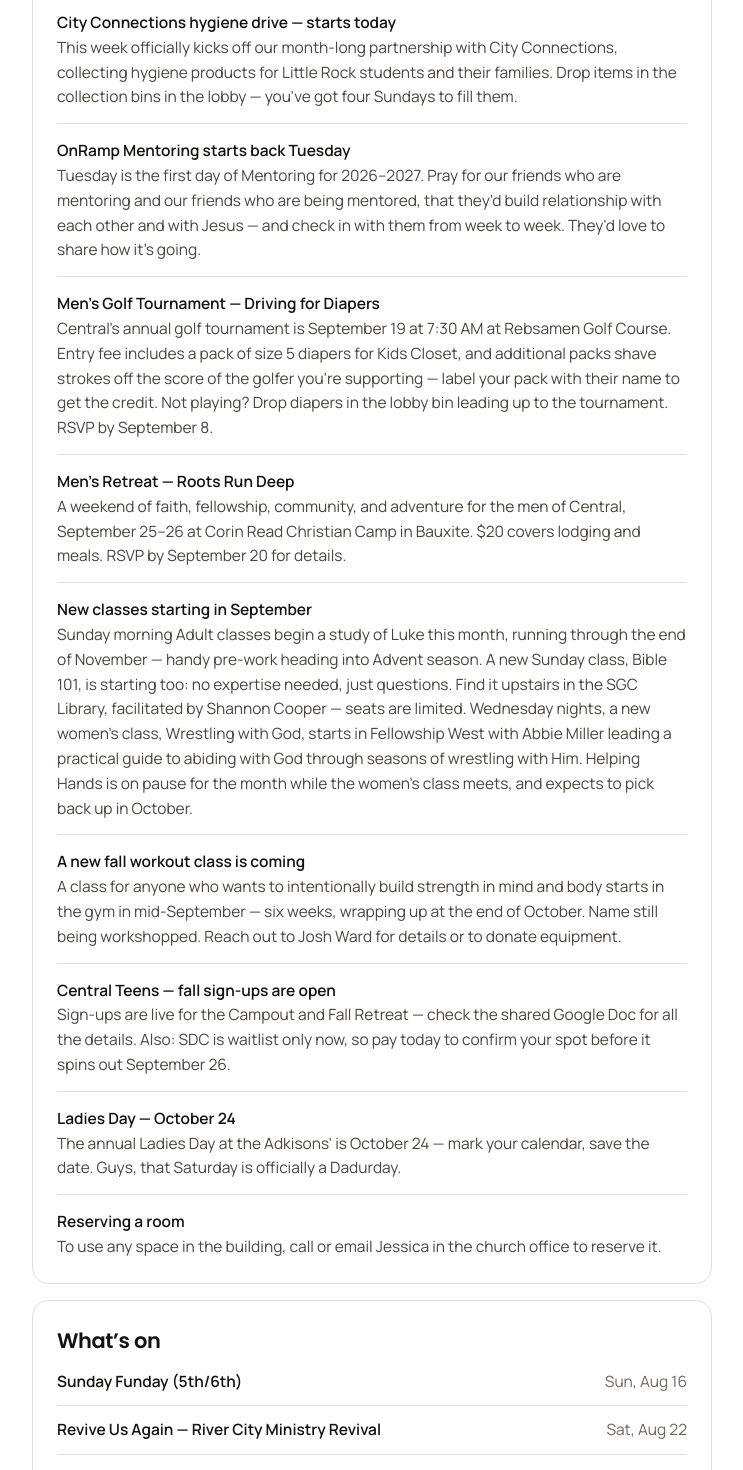
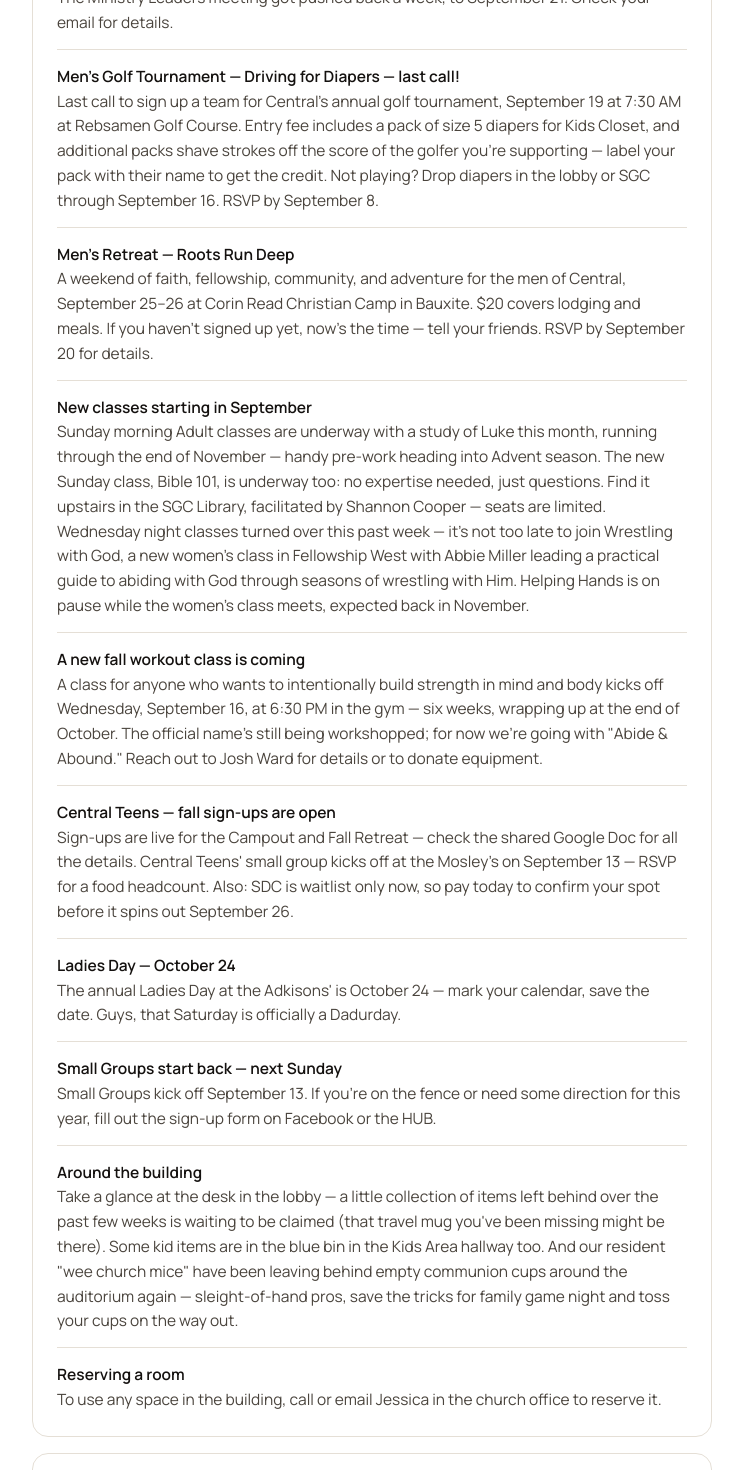
Before and after one commit to tmcmanus1994/central-church, a Next.js app: page /hub in a window 1280 px wide. Shown: the part 760-2230 px from the top of the page, without its empty margins (268-1011 px from the left). Built offline with nearby package versions, Linux system fonts and the light colour scheme.

Commit message:
Bulletin update — September 6, 2026
Weekly bulletin refresh from inbox/2026-09-07 (email + PDF): new
Looking Ahead events, corrected Helping Hands pause date, updated
announcements, and new withheld prayer-list entries.

Co-Authored-By: Claude Sonnet 5 <noreply@anthropic.com>

```diff
--- /dev/null
+++ b/runs/2026-09-07-summary.md
@@ -0,0 +1,79 @@
+# Bulletin update — September 6, 2026
+
+Source: `inbox/2026-09-07/email.md` (Jessica Ward, "Weekly Bulletin 09.06.26"), cross-checked
+against `inbox/2026-09-07/bulletin.pdf` via `node scripts/import-bulletin.mjs`. No contradictions
+between the two — the PDF only added detail the email didn't cover.
+
+## What changed
+
+**`bulletin.ts`**
+- `weekOf` → "September 6, 2026"; prepended "August 30, 2026" to `archive`.
+- Replaced `announcements` with this week's content: City Connections hygiene drive reframed as an
+  ongoing all-month collection (no longer "starts today"), a new note that the Ministry Leaders
+  meeting moved to 9/21, the Golf Tournament given "last call" urgency plus the SGC drop-off option
+  and the 9/16 diaper-credit deadline, the Men's Retreat nudged with the email's "now is the time"
+  reminder, the "new classes" writeup updated to present tense with the Helping Hands pause now
+  reading "expected back in November" (corrected from the PDF, which superseded last week's
+  "October"), the fall workout class given its Wednesday 6:30 PM / September 16 start time and its
+  working nickname "Abide & Abound," Central Teens' announcement gaining the Mosley's small-group
+  kickoff, a new "Small Groups start back" item pointing to the HUB/Facebook sign-up form, and a new
+  "Around the building" item covering the lobby lost-and-found and the (email's own) "wee church
+  mice" communion-cup reminder. Dropped last week's now-stale "Area Wide Worship — tonight!" and
+  "OnRamp Mentoring starts back Tuesday" — both events already happened and neither was restated
+  this week. "Ladies Day" and "Reserving a room" stayed — standing, non-dated info.
+- `ongoing` → added a new **Book Study** entry (Andrea Tappe & Mary Joy Wilson, starts Tuesday
+  Sept. 15, every other week; location given only as "a member's home" — the PDF's literal street
+  address was left out, matching how Ladies Day and the Teens' Mosley's kickoff handle personal
+  home locations).
+- `wednesdayClasses` → Helping Hands pause note corrected from "expected back in October" to
+  "expected back in November," per this week's PDF.
+- `orderOfWorship` → fully replaced with this week's order (Step by Step, Welcome: Bell Family,
+  Firm Foundation, Blessed Assurance, We Shall Assemble, Communion: Josh Ward, As the Deer, Prayer
+  for the Lost, Dismiss Children's Church, 10,000 Reasons, Scripture Reading, Sermon: Steven
+  Hovater, A Common Love, Family News, When We All Get to Heaven, Sending Blessing).
+- `giving` and `prayer` left untouched — nothing in the email unmistakably asks for a publishable
+  change to either.
+
+**`bulletin-events.ts`**
+- Added **Small Groups Kickoff** (Sept. 13, congregation-wide) and **Central Teens Small Group
+  Kickoff** (Sept. 13, at the Mosley's — location kept vague for the same privacy reason as the
+  Book Study above) as two distinct events; the email's "small groups start next Sunday" and the
+  PDF's separate Teens sidebar both point to the 13th.
+- Added **Teens SDC Trip** (Sept. 26), **Harvest Month** (Oct. 1), and **Teen Area Wide** (Oct. 4)
+  from the PDF's "Looking Ahead" list — all three are thin on detail (no location or description
+  beyond the title/date), so they're published as bare date placeholders rather than have anything
+  invented.
+- Re-added **Central Discovery** for its next quarterly occurrence, Oct. 11 (same standing
+  description; no time given this cycle, so it's `allDay`).
+- **Ministry Leader Meeting** gained a one-line description noting the reschedule to Sept. 21, per
+  the email.
+- Removed five events more than 14 days past: River City Revival, Shannabration, Central Discovery
+  (Aug. 23 occurrence, superseded by the Oct. 11 re-add above), Sunday Funday (5th/6th, Aug. 16),
+  and the Small Group Informational Fair (Aug. 23). Routine cleanup, not cancellations.
+
+## Withheld (rule 4 — not written to public files)
+
+- Sarah Laffoon's baby shower (Sept. 13) — already in `withheldFromBulletin`; this week's sources
+  confirm the same date, no change needed.
+- New prayer-list items from this week's PDF, added to `withheldFromBulletin`: Shelby Lillard's
+  father's death, Wilma Wilcox's death (family grieving), Graciella's mini stroke, Mark Adkison's
+  dad Ralph's cancer treatment, and Gary Low's and Roger Baker's "health struggles" entries.
+- Updated the existing Janet Hall entry to reflect this week's status (improving, back at the rehab
+  center) rather than last week's wording.
+- Left three bare "continued prayers" names (Barbara Hubert, Bobby Hall, Holly Perry) uncovered by
+  an individual entry — no distinguishing detail was given for them beyond being on the list, so
+  they fall under the existing generic "Named prayer requests (health, surgery, bereavement)" item.
+- The new Book Study's home address (7 Cherryside Ct) was not published — used "a member's home"
+  instead, matching how other member-home locations are handled elsewhere in this file.
+
+## Email/PDF contradictions
+
+None. The PDF's Helping Hands note ("will pause until November") updates — but doesn't contradict —
+last week's published "expected back in October," since neither the email nor last week's PDF had
+actually said October with this level of confidence; treated as a correction, not a conflict.
+
+## Skipped / left alone
+
+- Harvest Month (Oct. 1) — the PDF's "Looking Ahead" list gives only the name and date, no other
+  detail; published as a bare placeholder event rather than invented copy.
+- Teens SDC Trip and Teen Area Wide — same treatment; no location given in either source.
--- a/src/content/bulletin-events.ts
+++ b/src/content/bulletin-events.ts
@@ -29,37 +29,6 @@ export interface BulletinEvent extends ChurchEvent {
 }
 
 export const bulletinEvents: BulletinEvent[] = [
-  {
-    slug: "river-city-revival",
-    title: "Revive Us Again — River City Ministry Revival",
-    start: "2026-08-22T18:00:00-05:00",
-    end: "2026-08-22T20:00:00-05:00",
-    location: "River City Ministry, 1021 E Washington Ave, North Little Rock, AR 72114",
-    offsite: true,
-    description:
-      "A summer revival and gospel meeting hosted by River City Ministry in North Little Rock, themed around 2 Chronicles 7:14. Speakers: Harold Young (5th St. Church of Christ, Newport), Keith Lape (River City Church, North Little Rock), and John Armstrong (River City Ministry). Refreshments served — come as you are, all are welcome.",
-    tag: "All Church",
-    aliases: ["Revive Us Again", "River City Revival", "Summer Revival"],
-  },
-  {
-    slug: "shannabration",
-    title: "Shannabration",
-    start: "2026-08-23T17:00:00-05:00",
-    end: "2026-08-23T20:00:00-05:00",
-    location: "Central Gym",
-    description:
-      "A 25th work-anniversary celebration honoring Shannon Cooper, with indoor and outdoor seating and two lines of food. Wear Kelly green if you've got it, and bring a side or dessert to share (green beans are popular, but feel free to branch out) — or a card of appreciation if a public toast isn't your thing. The SGC and Worship Center will be closed for the event.",
-    tag: "All Church",
-  },
-  {
-    slug: "central-discovery",
-    title: "Central Discovery",
-    start: "2026-08-23T09:00:00-05:00",
-    location: "Worship Center Lobby",
-    description:
-      "A quarterly \"get to know Central\" class. If you're new around here, this is for you.",
-    tag: "All Church",
-  },
   {
     slug: "mentor-info-meeting",
     title: "Mentor Info Meeting",
@@ -102,17 +71,6 @@ export const bulletinEvents: BulletinEvent[] = [
       "Central hosts the central Arkansas family of churches for an evening of song and prayer. No childcare is provided, though the kids area will be open for movers and shakers.",
     tag: "All Church",
     aliases: ["Area Wide Worship"],
-  },
-  {
-    slug: "sunday-funday-5-6",
-    title: "Sunday Funday (5th/6th)",
-    start: "2026-08-16T09:00:00-05:00",
-    allDay: true,
-    location: "Central Kids Wing",
-    description: "For 5th and 6th graders.",
-    tag: "Central Kids",
-    ministrySlug: "children",
-    aliases: ["Sunday Funday (5/6th)"],
   },
   {
     slug: "sunday-funday-sept-6",
@@ -160,16 +118,64 @@ export const bulletinEvents: BulletinEvent[] = [
     aliases: ["Roots Run Deep"],
   },
   {
-    slug: "small-group-info-fair",
-    title: "Small Group Informational Fair",
-    start: "2026-08-23T09:00:00-05:00",
+    slug: "small-groups-kickoff",
+    title: "Small Groups Kickoff",
+    start: "2026-09-13T09:00:00-05:00",
+    allDay: true,
+    location: "823 W 6th St, Little Rock",
+    description:
+      "Small Groups kick off for the year. If you're on the fence or need some direction, fill out the sign-up form on Facebook or the HUB.",
+    tag: "Life Groups",
+    ministrySlug: "life-groups",
+  },
+  {
+    slug: "teens-small-group-kickoff",
+    title: "Central Teens Small Group Kickoff",
+    start: "2026-09-13T09:00:00-05:00",
+    allDay: true,
+    location: "The Mosley's",
+    offsite: true,
+    description: "Central Teens' small group kicks off at the Mosley's — RSVP for a food headcount.",
+    tag: "Central Teens",
+    ministrySlug: "teens",
+  },
+  {
+    slug: "teens-sdc-trip",
+    title: "Teens SDC Trip",
+    start: "2026-09-26T09:00:00-05:00",
+    allDay: true,
+    location: "823 W 6th St, Little Rock",
+    description: "SDC is waitlist only — pay now to confirm your spot before it fills up.",
+    tag: "Central Teens",
+    ministrySlug: "teens",
+    aliases: ["SDC"],
+  },
+  {
+    slug: "harvest-month",
+    title: "Harvest Month",
+    start: "2026-10-01T09:00:00-05:00",
+    allDay: true,
+    location: "823 W 6th St, Little Rock",
+    tag: "All Church",
+  },
+  {
+    slug: "central-discovery-oct",
+    title: "Central Discovery",
+    start: "2026-10-11T09:00:00-05:00",
     allDay: true,
     location: "Worship Center Lobby",
     description:
-      "Questions about how small groups work at Central — by age and location? Stop by the lobby after worship. A sign-up form is also on Facebook, the HUB, or with your class leader. Groups kick off September 13.",
-    tag: "Life Groups",
-    ministrySlug: "life-groups",
-    aliases: ["Small Group fair", "Small Groups Info Fair"],
+      "A quarterly \"get to know Central\" class. If you're new around here, this is for you.",
+    tag: "All Church",
+  },
+  {
+    slug: "teen-area-wide",
+    title: "Teen Area Wide",
+    start: "2026-10-04T09:00:00-05:00",
+    allDay: true,
+    location: "823 W 6th St, Little Rock",
+    tag: "Central Teens",
+    ministrySlug: "teens",
   },
   {
     slug: "ladies-day",
@@ -187,6 +193,7 @@ export const bulletinEvents: BulletinEvent[] = [
     start: "2026-09-21T09:00:00-05:00",
     allDay: true,
     location: "823 W 6th St, Little Rock",
+    description: "Pushed back a week, to September 21 — check your email for details.",
     tag: "All Church",
   },
 ];
@@ -250,12 +257,36 @@ export const withheldFromBulletin: { item: string; reason: string }[] = [
     reason: "health information naming a minor — extra caution beyond the usual policy",
   },
   {
-    item: "Janet Hall — health struggles, improving",
-    reason: "health information about a named individual",
+    item: "Janet Hall — health improving, back at the rehab center",
+    reason: "health information about a named individual; status updated from this week's bulletin",
   },
   {
     item: "Mark Adkison & Pam Stamper — back issues",
     reason: "health information about named individuals",
+  },
+  {
+    item: "Mark Adkison's dad, Ralph — cancer treatment",
+    reason: "health information about a named individual",
+  },
+  {
+    item: "Shelby Lillard (former member) — family prayer, her father passed away",
+    reason: "bereavement information about a named individual",
+  },
+  {
+    item: "Wilma Wilcox — family grieving her death",
+    reason: "bereavement information about a named individual",
+  },
+  {
+    item: "Graciella (Iglesia member) — mini stroke, prayers for her medical plan",
+    reason: "health information about a named individual",
+  },
+  {
+    item: "Gary Low — health struggles",
+    reason: "health information about a named individual",
+  },
+  {
+    item: "Roger Baker — health struggles",
+    reason: "health information about a named individual",
   },
   { item: "Weekly offering and budget figures", reason: "internal finances" },
   {
--- a/src/content/bulletin.ts
+++ b/src/content/bulletin.ts
@@ -78,48 +78,52 @@ export interface Bulletin {
 }
 
 export const bulletin: Bulletin = {
-  weekOf: "August 30, 2026",
+  weekOf: "September 6, 2026",
 
   announcements: [
     {
-      title: "Area Wide Worship — tonight!",
-      body: "Central hosts our central Arkansas family of churches for an evening of song and prayer, right here in the auditorium, starting at 6 tonight. Parking assistance will be available (we won't call it valet, but ask nicely). No childcare is provided, though the kids area will be open for movers and shakers. Help us have the building looking nice for our guests — a glance at your row for any trash before you head out this morning goes a long way.",
+      title: "City Connections hygiene drive — all month",
+      body: "September is hygiene product collection month, partnering with City Connections to serve Little Rock students and their families. Drop items in the collection bin in the lobby any Sunday this month.",
     },
     {
-      title: "City Connections hygiene drive — starts today",
-      body: "This week officially kicks off our month-long partnership with City Connections, collecting hygiene products for Little Rock students and their families. Drop items in the collection bins in the lobby — you've got four Sundays to fill them.",
+      title: "Ministry Leaders — meeting moved to 9/21",
+      body: "The Ministry Leaders meeting got pushed back a week, to September 21. Check your email for details.",
     },
     {
-      title: "OnRamp Mentoring starts back Tuesday",
-      body: "Tuesday is the first day of Mentoring for 2026–2027. Pray for our friends who are mentoring and our friends who are being mentored, that they'd build relationship with each other and with Jesus — and check in with them from week to week. They'd love to share how it's going.",
-    },
-    {
-      title: "Men's Golf Tournament — Driving for Diapers",
-      body: "Central's annual golf tournament is September 19 at 7:30 AM at Rebsamen Golf Course. Entry fee includes a pack of size 5 diapers for Kids Closet, and additional packs shave strokes off the score of the golfer you're supporting — label your pack with their name to get the credit. Not playing? Drop diapers in the lobby bin leading up to the tournament. RSVP by September 8.",
+      title: "Men's Golf Tournament — Driving for Diapers — last call!",
+      body: "Last call to sign up a team for Central's annual golf tournament, September 19 at 7:30 AM at Rebsamen Golf Course. Entry fee includes a pack of size 5 diapers for Kids Closet, and additional packs shave strokes off the score of the golfer you're supporting — label your pack with their name to get the credit. Not playing? Drop diapers in the lobby or SGC through September 16. RSVP by September 8.",
       contact: { name: "Josh Ward" },
     },
     {
       title: "Men's Retreat — Roots Run Deep",
-      body: "A weekend of faith, fellowship, community, and adventure for the men of Central, September 25–26 at Corin Read Christian Camp in Bauxite. $20 covers lodging and meals. RSVP by September 20 for details.",
+      body: "A weekend of faith, fellowship, community, and adventure for the men of Central, September 25–26 at Corin Read Christian Camp in Bauxite. $20 covers lodging and meals. If you haven't signed up yet, now's the time — tell your friends. RSVP by September 20 for details.",
       contact: { name: "Ben Thomas" },
     },
     {
       title: "New classes starting in September",
-      body: "Sunday morning Adult classes begin a study of Luke this month, running through the end of November — handy pre-work heading into Advent season. A new Sunday class, Bible 101, is starting too: no expertise needed, just questions. Find it upstairs in the SGC Library, facilitated by Shannon Cooper — seats are limited. Wednesday nights, a new women's class, Wrestling with God, starts in Fellowship West with Abbie Miller leading a practical guide to abiding with God through seasons of wrestling with Him. Helping Hands is on pause for the month while the women's class meets, and expects to pick back up in October.",
+      body: "Sunday morning Adult classes are underway with a study of Luke this month, running through the end of November — handy pre-work heading into Advent season. The new Sunday class, Bible 101, is underway too: no expertise needed, just questions. Find it upstairs in the SGC Library, facilitated by Shannon Cooper — seats are limited. Wednesday night classes turned over this past week — it's not too late to join Wrestling with God, a new women's class in Fellowship West with Abbie Miller leading a practical guide to abiding with God through seasons of wrestling with Him. Helping Hands is on pause while the women's class meets, expected back in November.",
     },
     {
       title: "A new fall workout class is coming",
-      body: "A class for anyone who wants to intentionally build strength in mind and body starts in the gym in mid-September — six weeks, wrapping up at the end of October. Name still being workshopped. Reach out to Josh Ward for details or to donate equipment.",
+      body: "A class for anyone who wants to intentionally build strength in mind and body kicks off Wednesday, September 16, at 6:30 PM in the gym — six weeks, wrapping up at the end of October. The official name's still being workshopped; for now we're going with \"Abide & Abound.\" Reach out to Josh Ward for details or to donate equipment.",
       contact: { name: "Josh Ward" },
     },
     {
       title: "Central Teens — fall sign-ups are open",
-      body: "Sign-ups are live for the Campout and Fall Retreat — check the shared Google Doc for all the details. Also: SDC is waitlist only now, so pay today to confirm your spot before it spins out September 26.",
+      body: "Sign-ups are live for the Campout and Fall Retreat — check the shared Google Doc for all the details. Central Teens' small group kicks off at the Mosley's on September 13 — RSVP for a food headcount. Also: SDC is waitlist only now, so pay today to confirm your spot before it spins out September 26.",
       contact: { name: "James Mosley", email: "james@arcentralchurch.org" },
     },
     {
       title: "Ladies Day — October 24",
       body: "The annual Ladies Day at the Adkisons' is October 24 — mark your calendar, save the date. Guys, that Saturday is officially a Dadurday.",
+    },
+    {
+      title: "Small Groups start back — next Sunday",
+      body: "Small Groups kick off September 13. If you're on the fence or need some direction for this year, fill out the sign-up form on Facebook or the HUB.",
+    },
+    {
+      title: "Around the building",
+      body: "Take a glance at the desk in the lobby — a little collection of items left behind over the past few weeks is waiting to be claimed (that travel mug you've been missing might be there). Some kid items are in the blue bin in the Kids Area hallway too. And our resident \"wee church mice\" have been leaving behind empty communion cups around the auditorium again — sleight-of-hand pros, save the tricks for family game night and toss your cups on the way out.",
     },
     {
       title: "Reserving a room",
@@ -185,6 +189,13 @@ export const bulletin: Bulletin = {
       contact: "Matt Thomas",
       href: "/iglesia",
     },
+    {
+      name: "Book Study",
+      when: "Starts Tuesday, September 15, 7:30 PM — every other week",
+      detail:
+        "Reading Inexpressible: Hesed and the Mystery of God's Lovingkindness by Michael Card, at a member's home. Message Andrea Tappe or Mary Joy Wilson for a headcount or help getting the book.",
+      contact: "Andrea Tappe or Mary Joy Wilson",
+    },
   ],
 
   sundayClasses: [
@@ -228,7 +239,7 @@ export const bulletin: Bulletin = {
     {
       name: "Helping Hands",
       detail:
-        "An actionable opportunity to offer support and assistance to existing Central ministries. On pause for September while the women's class meets; expected back in October.",
+        "An actionable opportunity to offer support and assistance to existing Central ministries. On pause while the women's class meets; expected back in November.",
       room: "SGC Upstairs, Kids Closet hallway",
     },
     {
@@ -260,20 +271,21 @@ export const bulletin: Bulletin = {
   ],
 
   orderOfWorship: [
-    "Make Me a Servant",
-    "Welcome",
-    "Days of Elijah",
-    "I Know That My Redeemer Lives (528)",
-    "Still",
-    "Communion",
-    "Create in Me a Clean Heart",
+    "Step by Step (15)",
+    "Welcome: Bell Family",
+    "Firm Foundation",
+    "Blessed Assurance (480)",
+    "We Shall Assemble",
+    "Communion: Josh Ward",
+    "As the Deer",
     "Prayer for the Lost",
     "Dismiss Children's Church",
-    "Holy Forever",
+    "10,000 Reasons",
     "Scripture Reading",
     "Sermon: Steven Hovater",
-    "Light the Fire",
+    "A Common Love",
     "Family News",
+    "When We All Get to Heaven (853)",
     "Sending Blessing",
   ],
 
@@ -312,6 +324,7 @@ export const bulletin: Bulletin = {
   ],
 
   archive: [
+    "August 30, 2026",
     "August 23, 2026",
     "August 16, 2026",
     "August 9, 2026",
```
